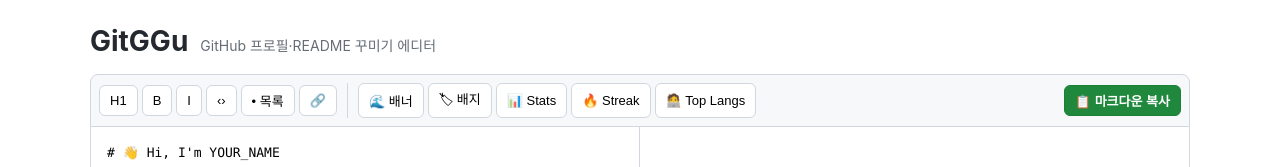
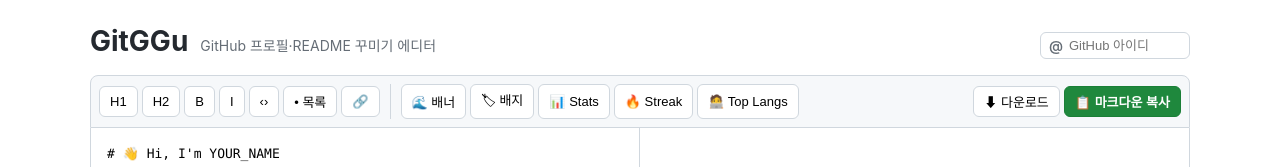
Before and after one commit to leekh8/GitGGu, a React (Vite) app in the folder frontend/: page / in a window 1280 px wide. Shown: the top 167 px of the page. Built offline with nearby package versions, Linux system fonts and the light colour scheme; the HTML template or start-up script is replaced by a standard one.

Commit message:
feat: cursor-aware formatting, autosave, username autofill, download; drop dead components

```diff
--- a/frontend/src/components/Editor/index.jsx
+++ b/frontend/src/components/Editor/index.jsx
@@ -1,8 +1,8 @@
-import { useState } from "react";
+import { useState, useRef, useEffect } from "react";
 import styled from "styled-components";
 import { markdownToHtml } from "../../utils/markdown";
 
-// GitHub 프로필 꾸미기용 데코 위젯 스니펫 (버튼 클릭 시 에디터에 삽입)
+// GitHub 프로필 꾸미기용 데코 위젯 스니펫 (버튼 클릭 시 커서 위치에 삽입)
 const WIDGETS = [
   {
     label: "🌊 배너",
@@ -26,14 +26,15 @@
   },
 ];
 
-// 기본 마크다운 서식
+// 기본 서식 — wrap: 선택 감싸기 [before, after, placeholder] / block: 새 줄 삽입
 const FORMATS = [
-  { label: "H1", md: "# 제목" },
-  { label: "B", md: "**굵게**" },
-  { label: "I", md: "*기울임*" },
-  { label: "‹›", md: "`코드`" },
-  { label: "• 목록", md: "- 항목" },
-  { label: "🔗", md: "[텍스트](https://)" },
+  { label: "H1", block: "# 제목" },
+  { label: "H2", block: "## 제목" },
+  { label: "B", wrap: ["**", "**", "굵게"] },
+  { label: "I", wrap: ["*", "*", "기울임"] },
+  { label: "‹›", wrap: ["`", "`", "코드"] },
+  { label: "• 목록", block: "- 항목" },
+  { label: "🔗", wrap: ["[", "](https://)", "텍스트"] },
 ];
 
 const DEFAULT_MD = `# 👋 Hi, I'm YOUR_NAME
@@ -50,12 +51,55 @@
 ![Stats](https://github-readme-stats.vercel.app/api?username=YOUR_ID&show_icons=true)
 `;
 
+const MD_KEY = "gitggu-markdown";
+const USER_KEY = "gitggu-user";
+
 export default function Editor() {
-  const [md, setMd] = useState(DEFAULT_MD);
+  const [md, setMd] = useState(() => localStorage.getItem(MD_KEY) ?? DEFAULT_MD);
+  const [user, setUser] = useState(() => localStorage.getItem(USER_KEY) ?? "");
   const [copied, setCopied] = useState(false);
+  const taRef = useRef(null);
 
-  const insert = (snippet) =>
-    setMd((m) => (m === "" || m.endsWith("\n") ? m : m + "\n") + snippet + "\n");
+  // 자동 저장 (새로고침해도 유지)
+  useEffect(() => localStorage.setItem(MD_KEY, md), [md]);
+  useEffect(() => localStorage.setItem(USER_KEY, user), [user]);
+
+  // GitHub 아이디가 있으면 위젯의 YOUR_ID/YOUR_NAME 자동 치환
+  const fillUser = (s) =>
+    user ? s.replaceAll("YOUR_ID", user).replaceAll("YOUR_NAME", user) : s;
+
+  // 커서 위치에 블록 삽입 (앞뒤 줄바꿈 보정)
+  const insertBlock = (snippet) => {
+    const ta = taRef.current;
+    const pos = ta ? ta.selectionStart : md.length;
+    const before = md.slice(0, pos);
+    const after = md.slice(pos);
+    const lead = before && !before.endsWith("\n") ? "\n" : "";
+    const tail = after.startsWith("\n") || after === "" ? "" : "\n";
+    const chunk = lead + snippet + "\n" + tail;
+    const next = before + chunk + after;
+    setMd(next);
+    const caret = (before + chunk).length;
+    requestAnimationFrame(() => {
+      ta?.focus();
+      ta?.setSelectionRange(caret, caret);
+    });
+  };
+
+  // 선택 영역을 마커로 감싸기 (없으면 placeholder 삽입 후 선택)
+  const applyWrap = (beforeM, afterM, placeholder) => {
+    const ta = taRef.current;
+    const s = ta ? ta.selectionStart : md.length;
+    const e = ta ? ta.selectionEnd : md.length;
+    const selected = md.slice(s, e) || placeholder;
+    const next = md.slice(0, s) + beforeM + selected + afterM + md.slice(e);
+    setMd(next);
+    const selStart = s + beforeM.length;
+    requestAnimationFrame(() => {
+      ta?.focus();
+      ta?.setSelectionRange(selStart, selStart + selected.length);
+    });
+  };
 
   const copy = async () => {
     try {
@@ -67,17 +111,42 @@
     }
   };
 
+  const download = () => {
+    const blob = new Blob([md], { type: "text/markdown;charset=utf-8" });
+    const url = URL.createObjectURL(blob);
+    const a = document.createElement("a");
+    a.href = url;
+    a.download = "README.md";
+    a.click();
+    URL.revokeObjectURL(url);
+  };
+
   return (
     <Wrap>
       <TitleBar>
         <h1>GitGGu</h1>
         <span>GitHub 프로필·README 꾸미기 에디터</span>
+        <UserField>
+          <span>@</span>
+          <input
+            value={user}
+            onChange={(e) => setUser(e.target.value.trim())}
+            placeholder="GitHub 아이디"
+            aria-label="GitHub username"
+            spellCheck={false}
+          />
+        </UserField>
       </TitleBar>
 
       <Toolbar>
         <Group>
           {FORMATS.map((f) => (
-            <Btn key={f.label} onClick={() => insert(f.md)}>
+            <Btn
+              key={f.label}
+              onClick={() =>
+                f.wrap ? applyWrap(...f.wrap) : insertBlock(f.block)
+              }
+            >
               {f.label}
             </Btn>
           ))}
@@ -85,16 +154,22 @@
         <Divider />
         <Group>
           {WIDGETS.map((w) => (
-            <Btn key={w.label} onClick={() => insert(w.md)}>
+            <Btn key={w.label} onClick={() => insertBlock(fillUser(w.md))}>
               {w.label}
             </Btn>
           ))}
         </Group>
-        <CopyBtn onClick={copy}>{copied ? "복사됨 ✓" : "📋 마크다운 복사"}</CopyBtn>
+        <Right>
+          <Btn onClick={download} title="README.md 파일로 저장">
+            ⬇ 다운로드
+          </Btn>
+          <CopyBtn onClick={copy}>{copied ? "복사됨 ✓" : "📋 마크다운 복사"}</CopyBtn>
+        </Right>
       </Toolbar>
 
       <Panes>
         <EditArea
+          ref={taRef}
           value={md}
           onChange={(e) => setMd(e.target.value)}
           spellCheck={false}
@@ -120,6 +195,7 @@
 const TitleBar = styled.header`
   display: flex;
   align-items: baseline;
+  flex-wrap: wrap;
   gap: 12px;
   margin-bottom: 16px;
   h1 {
@@ -130,6 +206,31 @@
   span {
     color: #656d76;
     font-size: 14px;
+  }
+`;
+
+const UserField = styled.label`
+  margin-left: auto;
+  display: flex;
+  align-items: center;
+  gap: 4px;
+  border: 1px solid #d0d7de;
+  border-radius: 6px;
+  padding: 4px 8px;
+  background: #fff;
+  span {
+    color: #656d76;
+    font-weight: 600;
+  }
+  input {
+    border: none;
+    outline: none;
+    font-size: 13px;
+    width: 110px;
+  }
+  &:focus-within {
+    border-color: #0969da;
+    box-shadow: 0 0 0 2px #0969da33;
   }
 `;
 
@@ -145,6 +246,12 @@
 `;
 
 const Group = styled.div`
+  display: flex;
+  gap: 4px;
+`;
+
+const Right = styled.div`
+  margin-left: auto;
   display: flex;
   gap: 4px;
 `;
@@ -166,10 +273,13 @@
   &:hover {
     background: #eaeef2;
   }
+  &:focus-visible {
+    outline: 2px solid #0969da;
+    outline-offset: 1px;
+  }
 `;
 
 const CopyBtn = styled(Btn)`
-  margin-left: auto;
   background: #1f883d;
   color: #fff;
   border-color: #1a7f37;
@@ -201,6 +311,9 @@
   line-height: 1.6;
   resize: none;
   outline: none;
+  &:focus-visible {
+    box-shadow: inset 0 0 0 2px #0969da33;
+  }
   @media (max-width: 720px) {
     border-right: none;
     border-bottom: 1px solid #d0d7de;
```
Also changed, not shown: frontend/src/components/Header/index.jsx (deleted, +0 -93 lines), frontend/src/components/Logo/index.jsx (deleted, +0 -20 lines), frontend/src/components/MainPage/index.jsx (deleted, +0 -11 lines), frontend/src/components/footer/index.jsx (deleted, +0 -11 lines), 1 other file (tests, documents, lock files or other folders).
